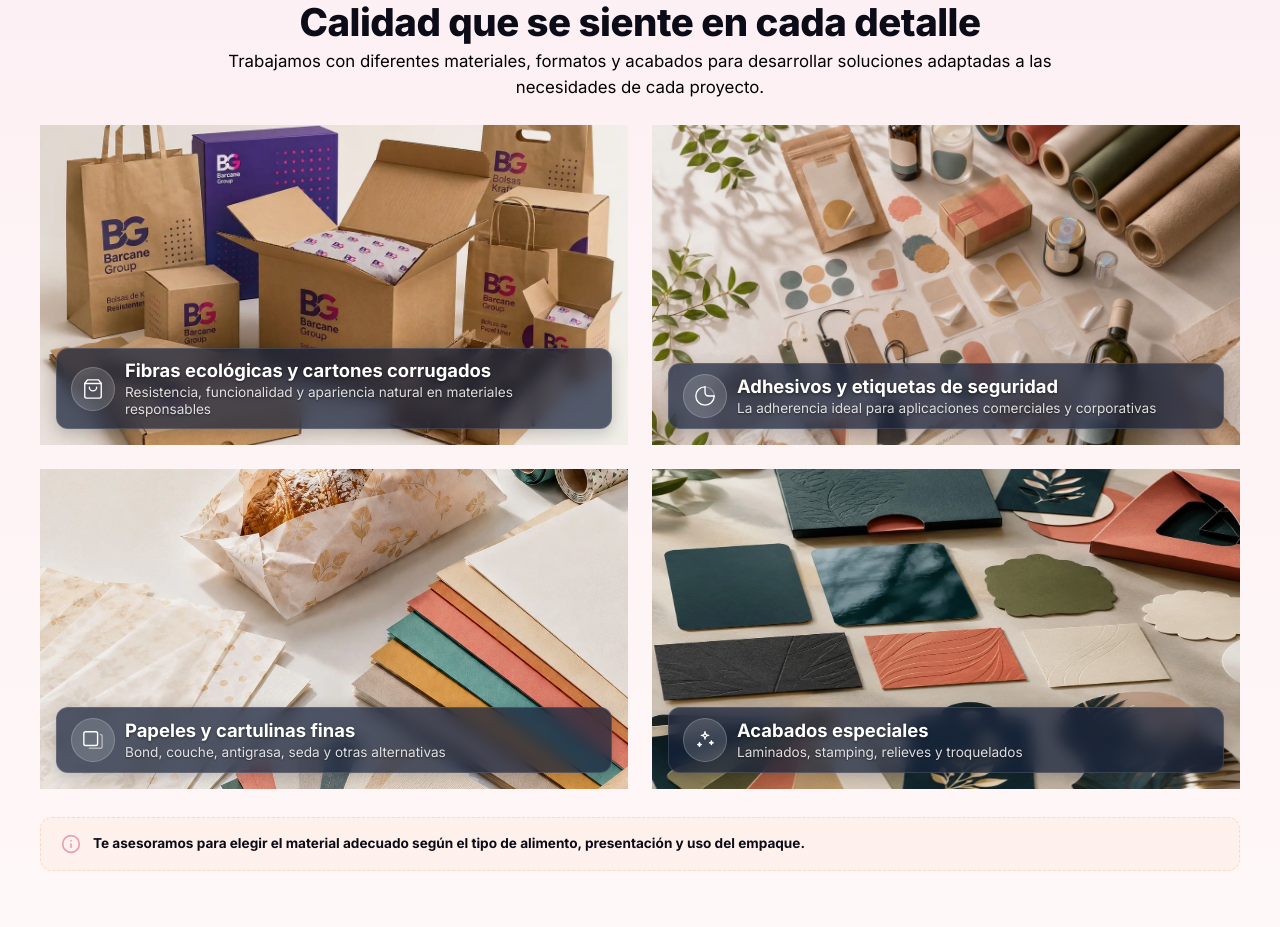
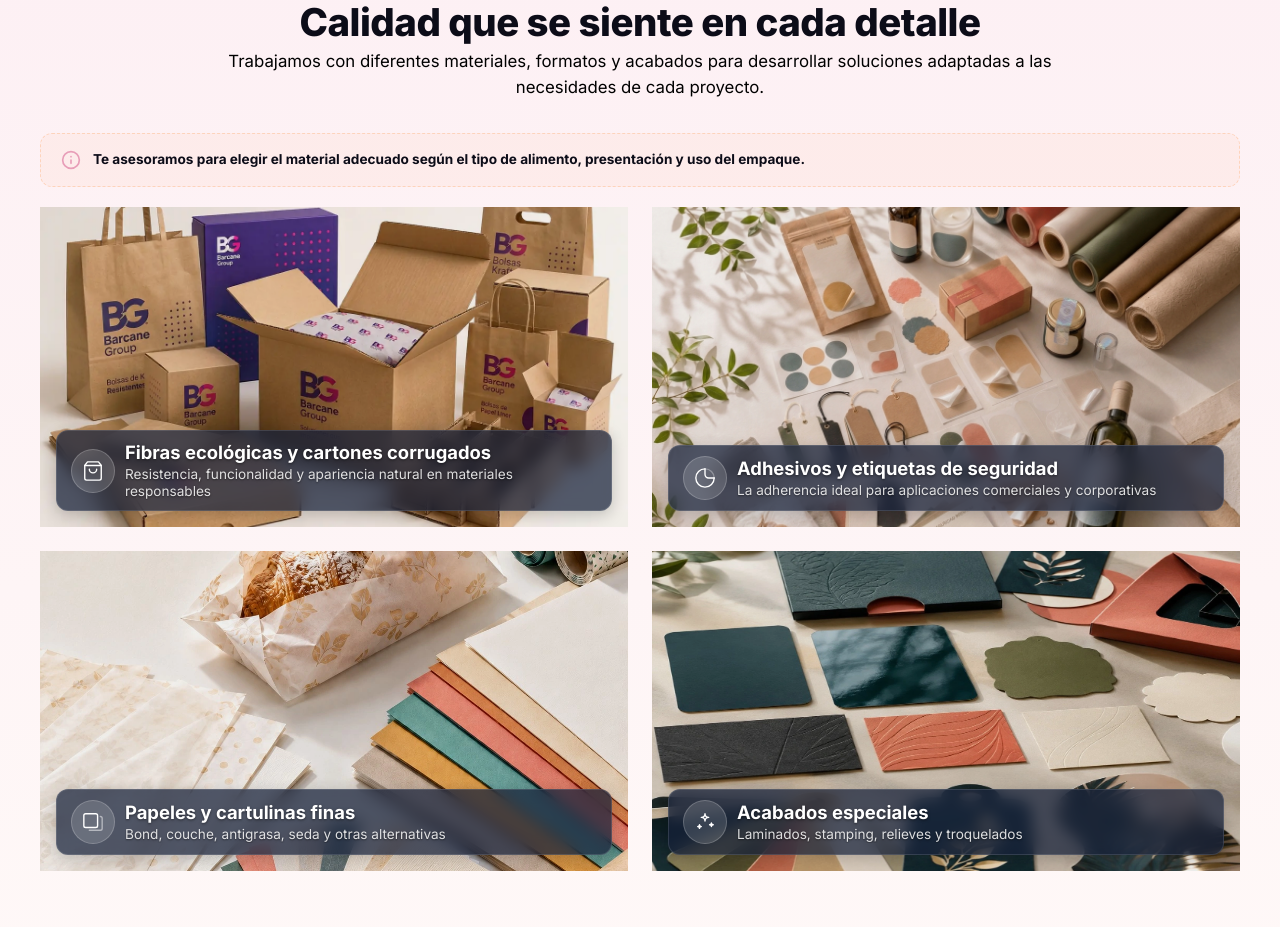
Before and after one commit to Madcz12/BarcaneGroup, a React (Vite) app: page / in a window 1280 px wide. Shown: the part 2680-3607 px from the top of the page. Built offline with nearby package versions, Linux system fonts and the light colour scheme.

Commit message:
fix: MaterialsGridHero section reorganized

```diff
--- a/src/components/IndustriesAndWhy/MaterialsHeroGrid.jsx
+++ b/src/components/IndustriesAndWhy/MaterialsHeroGrid.jsx
@@ -23,6 +23,14 @@ export default function MaterialsHeroGrid({ reducedMotion = false }) {
 
   return (
     <div className="iw-materials">
+      {/* ---- Advisor banner ---- */}
+      <div className="iw-materials__advisor">
+        <div className="iw-materials__advisor-icon">{iconMap.advisor}</div>
+        <p className="iw-materials__advisor-text">
+          Te asesoramos para elegir el material adecuado según el tipo de
+          alimento, presentación y uso del empaque.
+        </p>
+      </div>
       {/* ---- Bento Grid containing all materials ---- */}
       <div className="iw-materials__bento-grid">
         {materials.map((mat, idx) => (
@@ -52,7 +60,9 @@ export default function MaterialsHeroGrid({ reducedMotion = false }) {
             {/* Bottom Content (Icon + Title + Subtitle) */}
             <div className="iw-material-card__bottom">
               <div className="iw-material-card__icon-wrapper">
-                <div className="iw-material-card__icon">{iconMap[mat.iconKey]}</div>
+                <div className="iw-material-card__icon">
+                  {iconMap[mat.iconKey]}
+                </div>
               </div>
               <div className="iw-material-card__text-wrapper">
                 <h3 className="iw-material-card__name">{mat.name}</h3>
@@ -64,15 +74,6 @@ export default function MaterialsHeroGrid({ reducedMotion = false }) {
           </m.div>
         ))}
       </div>
-
-      {/* ---- Advisor banner ---- */}
-      <div className="iw-materials__advisor">
-        <div className="iw-materials__advisor-icon">{iconMap.advisor}</div>
-        <p className="iw-materials__advisor-text">
-          Te asesoramos para elegir el material adecuado según el tipo de
-          alimento, presentación y uso del empaque.
-        </p>
-      </div>
     </div>
   );
 }
```
